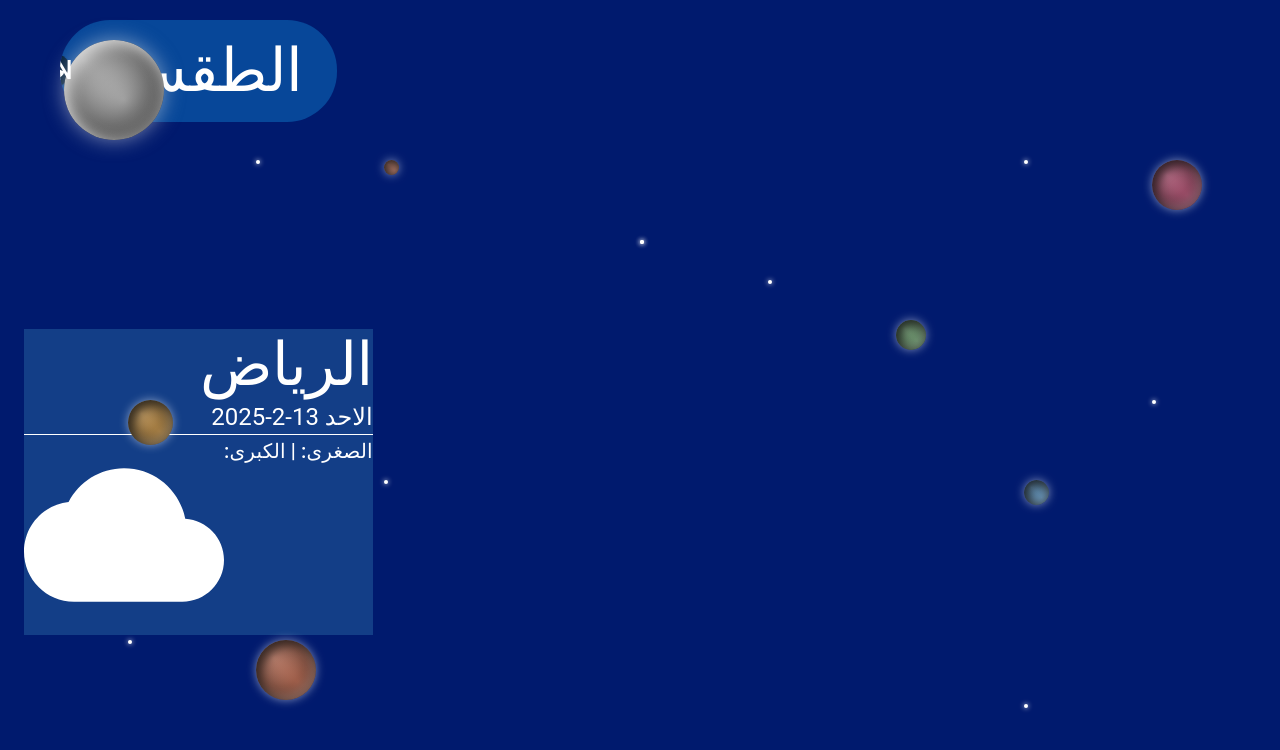
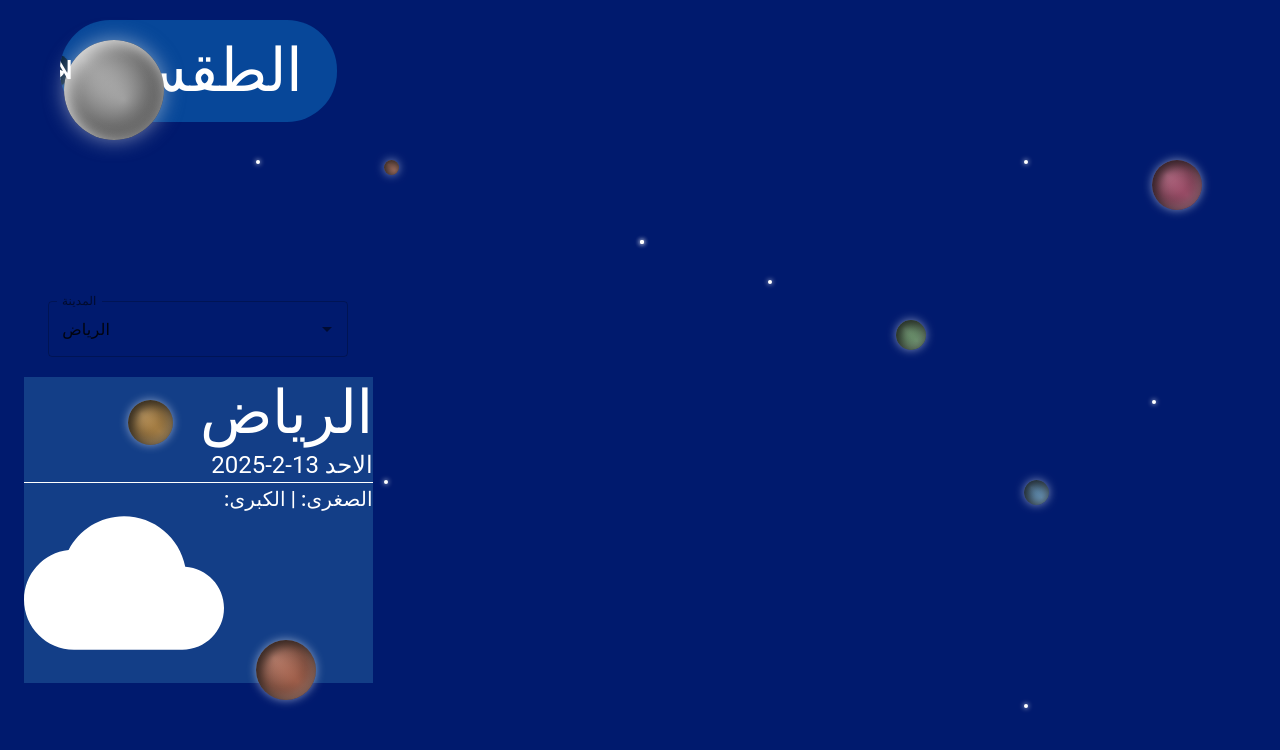
Before and after one commit to Aaldosri/Weather, a React (Vite) app in the folder weather/: page / in a window 1280 px wide. Shown: the top 750 px of the page. Built offline with nearby package versions, Linux system fonts and the light colour scheme; no server answers.

Commit message:
adding Cities

```diff
--- a/weather/src/App.jsx
+++ b/weather/src/App.jsx
@@ -7,6 +7,8 @@ import CloudIcon from "@mui/icons-material/Cloud";
 import Button from "@mui/material/Button";
 import { styled } from "@mui/material/styles";
 import { Box } from "@mui/system";
+import TextField from "@mui/material/TextField";
+import Autocomplete from "@mui/material/Autocomplete";
 
 // REACT
 import { useEffect, useState } from "react";
@@ -17,6 +19,13 @@ import AcUnitIcon from "@mui/icons-material/AcUnit";
 import FormControlLabel from "@mui/material/FormControlLabel";
 import Switch from "@mui/material/Switch";
 import axios from "axios";
+
+const cities = [
+  { name: "الرياض", lat: 24.774265, lon: 46.738586 },
+  { name: "الدمام", lat: 26.4207, lon: 50.0888 },
+  { name: "مكة", lat: 21.3891, lon: 39.8579 },
+  { name: "القصيم", lat: 26.2154, lon: 43.5006 },
+];
 
 const MaterialUISwitch = styled(Switch)(({ theme }) => ({
   width: 62,
@@ -124,6 +133,7 @@ const Planet = styled("div")({
 let cancelAxios = null;
 
 function App() {
+  const [selectedCity, setSelectedCity] = useState(cities[0]);
   const [weatherDescription, setWeatherDescription] = useState(null);
   const [maxTemp, setMaxTemp] = useState(null);
   const [minTemp, setMinTemp] = useState(null);
@@ -136,9 +146,11 @@ function App() {
   console.log("rendering the component (mounting) ");
   const [temp, setTemp] = useState(null);
   useEffect(() => {
+    if (!selectedCity) return;
+
     axios
       .get(
-        "https://api.openweathermap.org/data/2.5/weather?lat=24.774265&lon=46.738586&appid=5ab7bd94f9fa686ba5fbe1e922bf8212",
+        `https://api.openweathermap.org/data/2.5/weather?lat=${selectedCity.lat}&lon=${selectedCity.lon}&appid=5ab7bd94f9fa686ba5fbe1e922bf8212`,
         {
           cancelToken: new axios.CancelToken((c) => {
             cancelAxios = c;
@@ -157,6 +169,8 @@ function App() {
         );
 
         console.log(response);
+        console.log(response);
+        console.log(response);
         console.log(weatherDescription);
         console.log(responseMaxTemp);
         console.log(responseMinTemp);
@@ -172,10 +186,12 @@ function App() {
       });
 
     return () => {
-      console.log("Canciling");
-      cancelAxios();
+      if (cancelAxios) {
+        console.log("Canciling");
+        cancelAxios();
+      }
     };
-  }, []);
+  }, [selectedCity]);
 
   useEffect(() => {
     if (darkMode) {
@@ -316,6 +332,18 @@ function App() {
             {/* CONTEANT CONTAINER */}
 
             <div className="div-content">
+              <Autocomplete
+                getOptionLabel={(option) => option.name}
+                value={selectedCity}
+                onChange={(event, newValue) => setSelectedCity(newValue)}
+                disablePortal
+                options={cities}
+                sx={{ width: 300, margin: "20px" }}
+                renderInput={(params) => (
+                  <TextField {...params} label="المدينة" />
+                )}
+              />
+
               {/* CARD */}
               <div
                 dir="rtl"
@@ -330,7 +358,7 @@ function App() {
                       style={{ fontWeight: 600, marginLeft: "20px" }}
                       variant="h2"
                     >
-                      الرياض
+                      {selectedCity?.name}
                     </Typography>
                     <Typography className="mr-[20px]" variant="h5">
                       الاحد 13-2-2025
```
